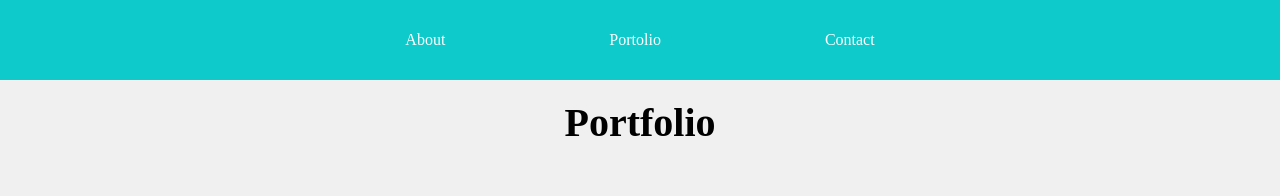
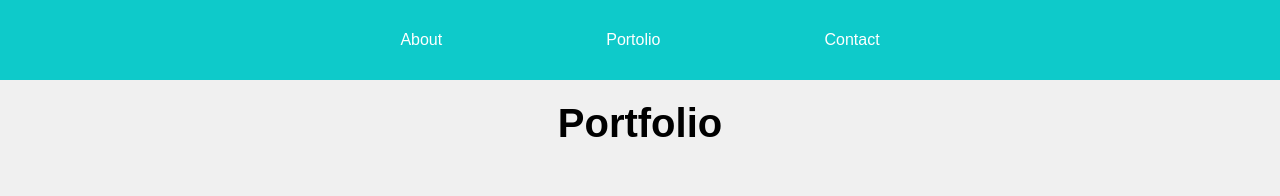
Before and after one commit to emccullough1/emccullough1.github.io, a plain HTML site: page index.html in a window 1280 px wide. Shown: the top 196 px of the page. Drawn offline with nearby package versions, Linux system fonts and the light colour scheme.

Commit message:
added fonts

```diff
--- a/css/styles.css
+++ b/css/styles.css
@@ -17,6 +17,7 @@ h1  {
   font-size: 40px;
   margin: 100px auto 100px auto;
   text-align: center;
+  font-family: 'Paytone One', sans-serif;
 }
 
 /* Nav styling */
@@ -38,6 +39,7 @@ header * {
 header li {
   margin: 80px;
   font-size: 16px;
+font-family: 'Pavanam', sans-serif;
 }
 
 header ul {
```
Also changed, not shown: fonts/Cookie-Regular.ttf (added), fonts/Lato-Italic.ttf (added), fonts/Lato-Light.ttf (added), fonts/Lato-LightItalic.ttf (added), fonts/Lato-Regular.ttf (added), fonts/Lora-Bold.ttf (added), fonts/Lora-Regular.ttf (added), fonts/Oxygen-Light.ttf (added), fonts/Oxygen-Regular.ttf (added), fonts/Pavanam-Regular.ttf (added), fonts/PaytoneOne-Regular.ttf (added).
